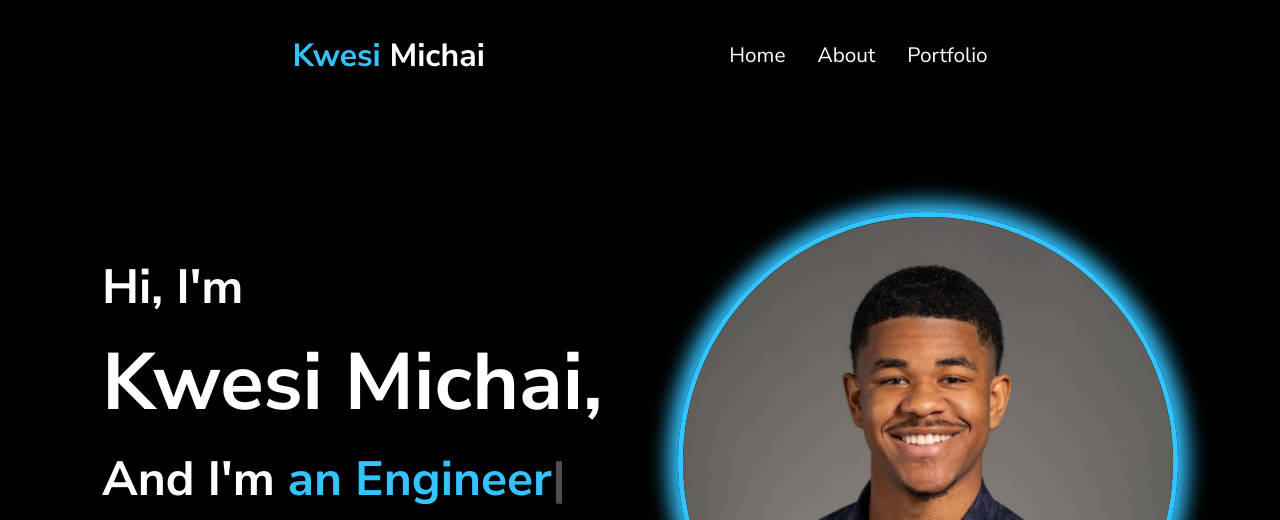
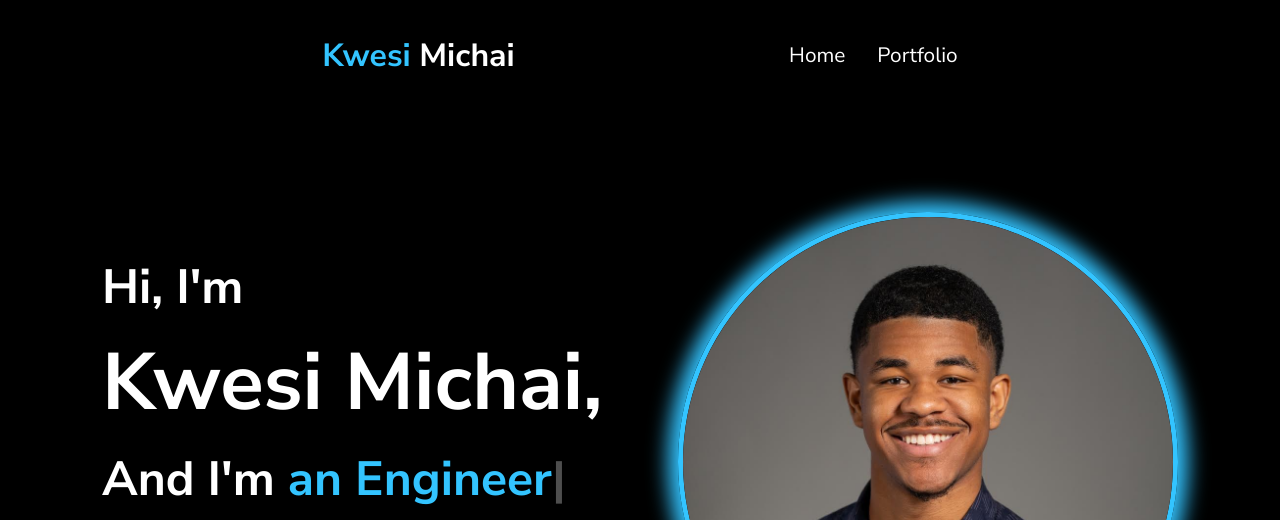
Before and after one commit to kwesi115/Kwesi-Michai, a plain HTML site: page index.html in a window 1280 px wide. Shown: the top 520 px of the page. Drawn offline with nearby package versions, Linux system fonts and the light colour scheme.

Commit message:
removing about

```diff
--- a/index.html
+++ b/index.html
@@ -14,7 +14,6 @@
         <h1><a href="index.html"><span class="secondary-color">Kwesi</span> Michai</a></h1>
         <ul class="links">
             <li><a href="index.html">Home</a></li>
-            <li><a href="pages/about.html">About</a></li>
             <li><a href="pages/projects.html">Portfolio</a></li>
         </ul>
     </nav>
```
